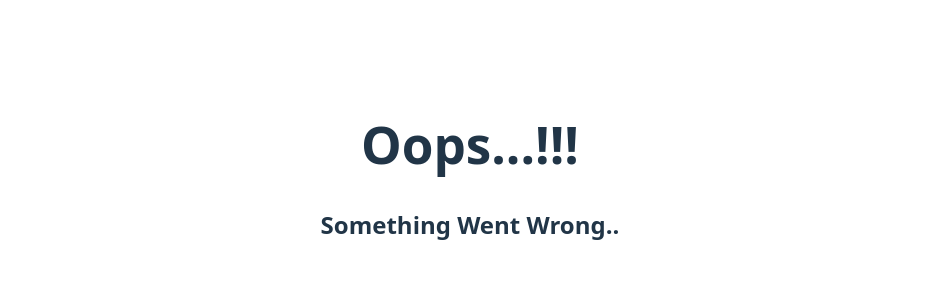
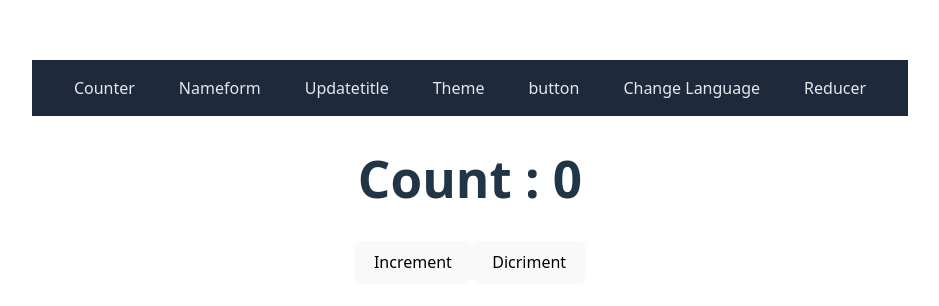
Before and after one commit to Ajaypeter865/React-Tutorial, a React app: page /reducer in a window 1280 px wide. Shown: the part 228-534 px from the top of the page, without its empty margins (170-1109 px from the left). Built offline with nearby package versions, Linux system fonts and the light colour scheme; the HTML template or start-up script is replaced by a standard one.

Commit message:
useReducer

```diff
--- /dev/null
+++ b/src/Componets/CounterReducer.jsx
@@ -0,0 +1,32 @@
+import { useReducer } from "react"
+
+const reducer = (state, action) => {
+
+    if (action === 'increment') {
+
+        return state + 1
+    } else {
+        return state - 1
+    }
+
+}
+
+const CounterReducer = () => {
+
+    const [value, dispatch] = useReducer(reducer, 0)
+
+    return (
+        <div>
+            <h1>Count : {value}</h1>
+            <button onClick={() =>
+                dispatch('increment')
+            }>Increment</button>
+            <button onClick={() =>
+                dispatch('dicriment')
+            }>Dicriment</button>
+        </div>
+    )
+}
+
+
+export default CounterReducer
--- a/src/Componets/Header.jsx
+++ b/src/Componets/Header.jsx
@@ -27,6 +27,14 @@ const Header = () => {
                         <Link to='/button'>button</Link>
 
                     </li>
+                    <li >
+                        <Link to='/language'>Change Language</Link>
+
+                    </li>
+                      <li >
+                        <Link to='/reducer'>Reducer</Link>
+
+                    </li>
                 </ul>
             </div>
 
--- /dev/null
+++ b/src/Componets/LanguageSwitch.jsx
@@ -0,0 +1,28 @@
+import { useContext, useState, createContext } from "react"
+
+const LanguageContext = createContext()
+
+const LanguageSwitch = () => {
+
+    const [changeLag, setChangeLag] = useState(false)
+
+    return (
+        <LanguageContext.Provider value={changeLag}>
+            <div>
+                <button onClick={() => { setChangeLag(!changeLag) }}>{changeLag ? 'Eng' : 'Es'}</button>
+                <Title />
+            </div>
+        </LanguageContext.Provider>
+    )
+}
+
+const Title = () => {
+
+    const changeLag = useContext(LanguageContext)
+    return (
+        <div>
+            <h2>{changeLag ? 'English' : 'Spanish'}</h2>
+        </div>
+    )
+}
+export default LanguageSwitch
--- a/src/Componets/LoginButton.jsx
+++ b/src/Componets/LoginButton.jsx
@@ -15,7 +15,6 @@ const LoginButton = () => {
 }
 
 const Profile = () => {
-
     const isLoggedIn = useContext(UserContext)
     return (
         <div>
```
Also changed, not shown: src/App.jsx (+13 -3 lines).
